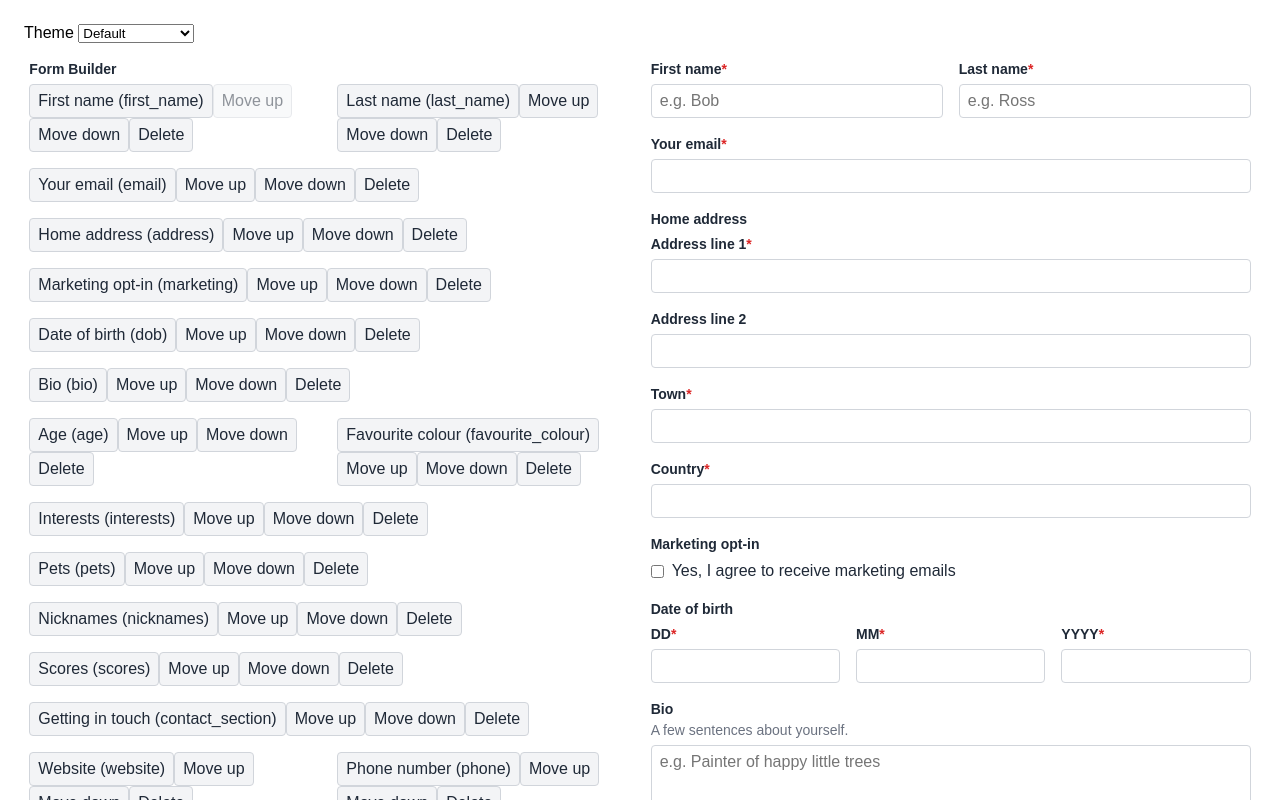
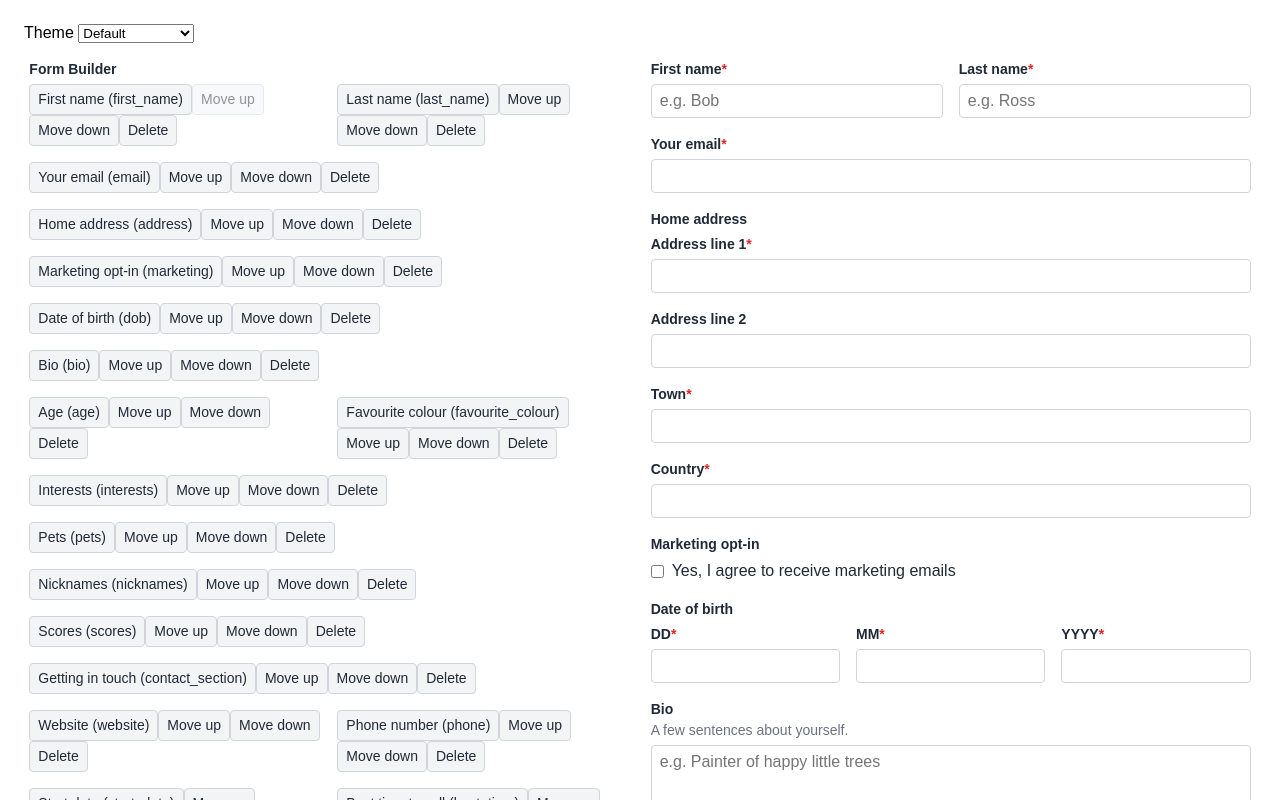
Before and after one commit to WeAreSorlo/forms, a React (Vite) app: page / in a window 1280 px wide. Shown: the top 800 px of the page. Built offline with nearby package versions, Linux system fonts and the light colour scheme.

Commit message:
Fix scaffold only

```diff
--- a/src/styles/base.scss
+++ b/src/styles/base.scss
@@ -1,10 +1,13 @@
 /*
  * Skin styles: maps the --iight-* theme tokens onto the library's class
- * names, deliberately without fallbacks. Until a theme defines the tokens
- * this file changes nothing, so the visual contract lives here and the
- * visual opinions live in the themes.
+ * names. Every rule is scoped to an active theme (any class starting with
+ * iight-theme-), so without a theme this file changes nothing at all and
+ * the browser's default styles are left intact. The token contract for
+ * building themes lives here.
  */
 
+[class*='iight-theme-'] {
+  &.iight-form,
   .iight-form {
     font-family: var(--iight-font-family);
     font-size: var(--iight-font-size);
@@ -102,6 +105,7 @@
   }
 
   .iight-button {
+    cursor: pointer;
     font-family: var(--iight-button-font-family);
     font-size: var(--iight-button-font-size);
     font-weight: var(--iight-button-font-weight);
@@ -123,8 +127,13 @@
     }
 
     &:disabled {
+      cursor: not-allowed;
       opacity: var(--iight-disabled-opacity);
     }
+  }
+
+  .iight-input__color .iight-input {
+    padding: 0;
   }
 
   .iight-input__content {
@@ -161,3 +170,4 @@
       background: var(--iight-modal-backdrop);
     }
   }
+}
--- a/src/styles/layout.scss
+++ b/src/styles/layout.scss
@@ -1,7 +1,8 @@
 /*
- * Scaffolding styles: layout and structure only, with no visual opinions.
- * Spacing reads from theme tokens but falls back to sensible defaults, so
- * this file works standalone. Visual styles live in base.scss and themes.
+ * Scaffolding styles: layout and structure only, leaving the browser's
+ * default styles intact. Spacing reads from theme tokens but falls back to
+ * sensible defaults, so this file works standalone. Visual styles live in
+ * base.scss and themes.
  */
 
 .iight-form {
@@ -37,21 +38,11 @@
 
 .iight-messages {
   margin: 0;
-  padding-left: 1.25em;
 }
 
 .iight-input {
   width: 100%;
   display: block;
-}
-
-.iight-button {
-  cursor: pointer;
-  font: inherit;
-
-  &:disabled {
-    cursor: not-allowed;
-  }
 }
 
 /* Choice inputs sit inline with their labels */
@@ -77,7 +68,6 @@
 
 .iight-input__color .iight-input {
   width: 4rem;
-  padding: 0;
 }
 
 .iight-input__range {
```
Also changed, not shown: 1 other file (tests, documents, lock files or other folders). Lines whose indentation alone changed are shown as unchanged.
